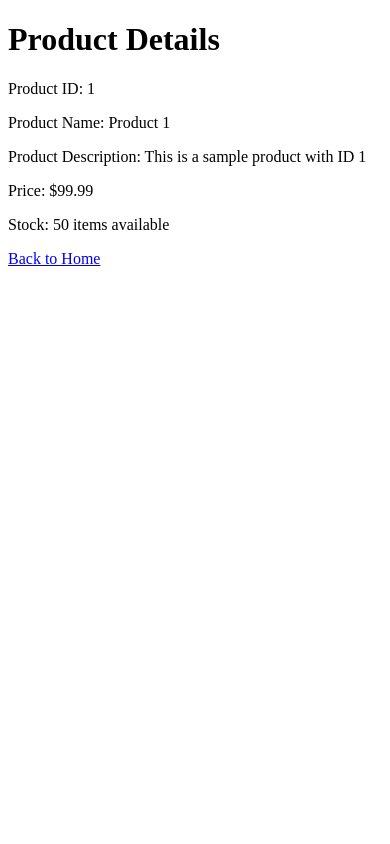
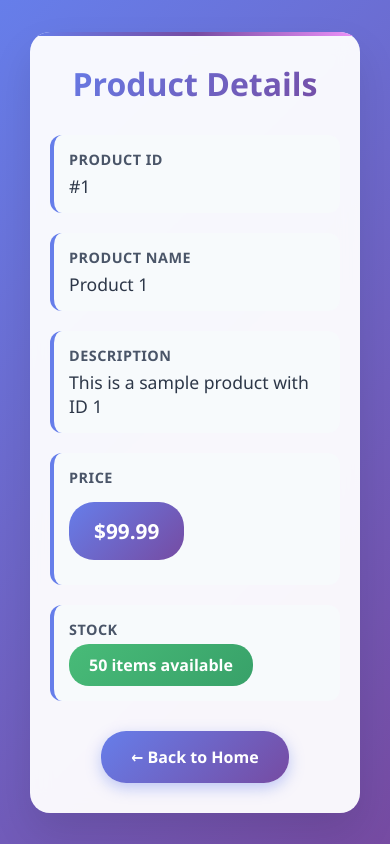
Before and after one commit to dpvasani/FastAPI, a FastAPI app: page /templates/products/1 in a window 390 px wide. Run offline with FastAPI, Linux system fonts and the light colour scheme.

Commit message:
Templates

```diff
--- a/main.py
+++ b/main.py
@@ -1,5 +1,5 @@
 from fastapi import FastAPI
-from routers import blog_post, blog_get, user, file as file_router, templates
+from routers import blog_post, blog_get, user, file as file_router, templates as templates_router
 from db.database import engine
 from db import models
 from fastapi import Request
@@ -8,12 +8,16 @@ from fastapi import UploadFile, File, HTTPException, Depends
 import os
 from fastapi.staticfiles import StaticFiles
 from auth.oauth import get_current_user
+from fastapi.templating import Jinja2Templates
 
 app = FastAPI(
     title="FastAPI Blog API",
     description="A sample blog backend using FastAPI Routers",
     version="1.0.0"
 )
+
+# Initialize templates
+templates = Jinja2Templates(directory="templates")
 
 # 👾 Define a custom exception
 class StoryException(Exception):
@@ -52,10 +56,10 @@ app.include_router(user.router)
 app.include_router(file_router.router)
 app.include_router(blog_post.router, prefix="/blog", tags=["Blog - Post"])
 app.include_router(blog_get.router, prefix="/blog", tags=["Blog - Get"])
-app.include_router(templates.router)
+app.include_router(templates_router.router)
 
-@app.get("/", tags=["Root"])
-def root():
-    return {"message": "Welcome to the FastAPI Blog API!"}
+@app.get("/", response_class=HTMLResponse, tags=["Root"])
+def root(request: Request):
+    return templates.TemplateResponse("home.html", {"request": request})
 
 models.Base.metadata.create_all(engine)
--- a/routers/templates.py
+++ b/routers/templates.py
@@ -9,6 +9,10 @@ router = APIRouter(
 )
 
 templates = Jinja2Templates(directory="templates")
+
+@router.get("/", response_class=HTMLResponse)
+def get_home(request: Request):
+    return templates.TemplateResponse("home.html", {"request": request})
 
 @router.get("/products/{product_id}", response_class=HTMLResponse)
 def get_product(product_id: str, request: Request):
--- /dev/null
+++ b/static/styles.css
@@ -0,0 +1,172 @@
+/* Modern CSS Reset and Base Styles */
+* {
+    margin: 0;
+    padding: 0;
+    box-sizing: border-box;
+}
+
+body {
+    font-family: 'Segoe UI', Tahoma, Geneva, Verdana, sans-serif;
+    background: linear-gradient(135deg, #667eea 0%, #764ba2 100%);
+    min-height: 100vh;
+    display: flex;
+    justify-content: center;
+    align-items: center;
+    padding: 20px;
+}
+
+.container {
+    background: rgba(255, 255, 255, 0.95);
+    backdrop-filter: blur(10px);
+    border-radius: 20px;
+    box-shadow: 0 20px 40px rgba(0, 0, 0, 0.1);
+    padding: 40px;
+    max-width: 600px;
+    width: 100%;
+    text-align: center;
+    position: relative;
+    overflow: hidden;
+}
+
+.container::before {
+    content: '';
+    position: absolute;
+    top: 0;
+    left: 0;
+    right: 0;
+    height: 4px;
+    background: linear-gradient(90deg, #667eea, #764ba2, #f093fb);
+}
+
+.product-header {
+    margin-bottom: 30px;
+}
+
+.product-header h1 {
+    color: #2d3748;
+    font-size: 2.5rem;
+    font-weight: 700;
+    margin-bottom: 10px;
+    background: linear-gradient(135deg, #667eea, #764ba2);
+    -webkit-background-clip: text;
+    -webkit-text-fill-color: transparent;
+    background-clip: text;
+}
+
+.product-info {
+    display: grid;
+    gap: 20px;
+    margin-bottom: 30px;
+}
+
+.info-item {
+    background: #f7fafc;
+    padding: 20px;
+    border-radius: 12px;
+    border-left: 4px solid #667eea;
+    text-align: left;
+    transition: transform 0.3s ease, box-shadow 0.3s ease;
+}
+
+.info-item:hover {
+    transform: translateY(-2px);
+    box-shadow: 0 10px 25px rgba(0, 0, 0, 0.1);
+}
+
+.info-label {
+    font-weight: 600;
+    color: #4a5568;
+    font-size: 0.9rem;
+    text-transform: uppercase;
+    letter-spacing: 0.5px;
+    margin-bottom: 5px;
+}
+
+.info-value {
+    font-size: 1.1rem;
+    color: #2d3748;
+    font-weight: 500;
+}
+
+.price {
+    background: linear-gradient(135deg, #667eea, #764ba2);
+    color: white;
+    padding: 15px 25px;
+    border-radius: 25px;
+    font-size: 1.3rem;
+    font-weight: 700;
+    display: inline-block;
+    margin: 10px 0;
+}
+
+.stock {
+    background: linear-gradient(135deg, #48bb78, #38a169);
+    color: white;
+    padding: 10px 20px;
+    border-radius: 20px;
+    font-size: 1rem;
+    font-weight: 600;
+    display: inline-block;
+}
+
+.back-button {
+    display: inline-block;
+    background: linear-gradient(135deg, #667eea, #764ba2);
+    color: white;
+    text-decoration: none;
+    padding: 15px 30px;
+    border-radius: 25px;
+    font-weight: 600;
+    transition: all 0.3s ease;
+    box-shadow: 0 5px 15px rgba(102, 126, 234, 0.4);
+}
+
+.back-button:hover {
+    transform: translateY(-2px);
+    box-shadow: 0 8px 25px rgba(102, 126, 234, 0.6);
+    color: white;
+    text-decoration: none;
+}
+
+/* Responsive Design */
+@media (max-width: 768px) {
+    .container {
+        padding: 30px 20px;
+        margin: 10px;
+    }
+
+    .product-header h1 {
+        font-size: 2rem;
+    }
+
+    .info-item {
+        padding: 15px;
+    }
+}
+
+/* Animation */
+@keyframes fadeInUp {
+    from {
+        opacity: 0;
+        transform: translateY(30px);
+    }
+    to {
+        opacity: 1;
+        transform: translateY(0);
+    }
+}
+
+.container {
+    animation: fadeInUp 0.6s ease-out;
+}
+
+.info-item {
+    animation: fadeInUp 0.6s ease-out;
+    animation-fill-mode: both;
+}
+
+.info-item:nth-child(1) { animation-delay: 0.1s; }
+.info-item:nth-child(2) { animation-delay: 0.2s; }
+.info-item:nth-child(3) { animation-delay: 0.3s; }
+.info-item:nth-child(4) { animation-delay: 0.4s; }
+.info-item:nth-child(5) { animation-delay: 0.5s; }
--- a/templates/product.html
+++ b/templates/product.html
@@ -3,17 +3,44 @@
 <head>
     <meta charset="UTF-8">
     <meta name="viewport" content="width=device-width, initial-scale=1.0">
-    <title>Product {{ product_id }}</title>
+    <title>Product {{ product_id }} - FastAPI Store</title>
+    <link rel="stylesheet" href="/static/styles.css">
+    <link href="https://fonts.googleapis.com/css2?family=Inter:wght@300;400;500;600;700&display=swap" rel="stylesheet">
 </head>
 <body>
+    <div class="container">
+        <div class="product-header">
+            <h1>Product Details</h1>
+        </div>
 
-    <h1>Product Details</h1>
-    <p>Product ID: {{ product_id }}</p>
-    <p>Product Name: {{ product_name }}</p>
-    <p>Product Description: {{ product_description }}</p>
-    <p>Price: ${{ price }}</p>
-    <p>Stock: {{ stock }} items available</p>
+        <div class="product-info">
+            <div class="info-item">
+                <div class="info-label">Product ID</div>
+                <div class="info-value">#{{ product_id }}</div>
+            </div>
 
-    <a href="/">Back to Home</a>
+            <div class="info-item">
+                <div class="info-label">Product Name</div>
+                <div class="info-value">{{ product_name }}</div>
+            </div>
+
+            <div class="info-item">
+                <div class="info-label">Description</div>
+                <div class="info-value">{{ product_description }}</div>
+            </div>
+
+            <div class="info-item">
+                <div class="info-label">Price</div>
+                <div class="price">${{ price }}</div>
+            </div>
+
+            <div class="info-item">
+                <div class="info-label">Stock</div>
+                <div class="stock">{{ stock }} items available</div>
+            </div>
+        </div>
+
+        <a href="/" class="back-button">← Back to Home</a>
+    </div>
 </body>
 </html>
```
Also changed, not shown: templates/home.html (added, +149 -0 lines).
